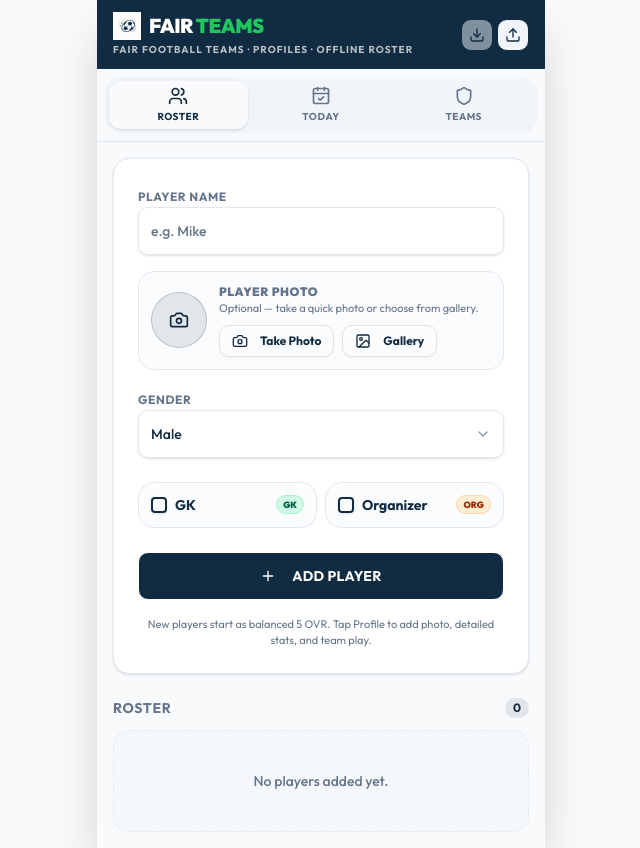
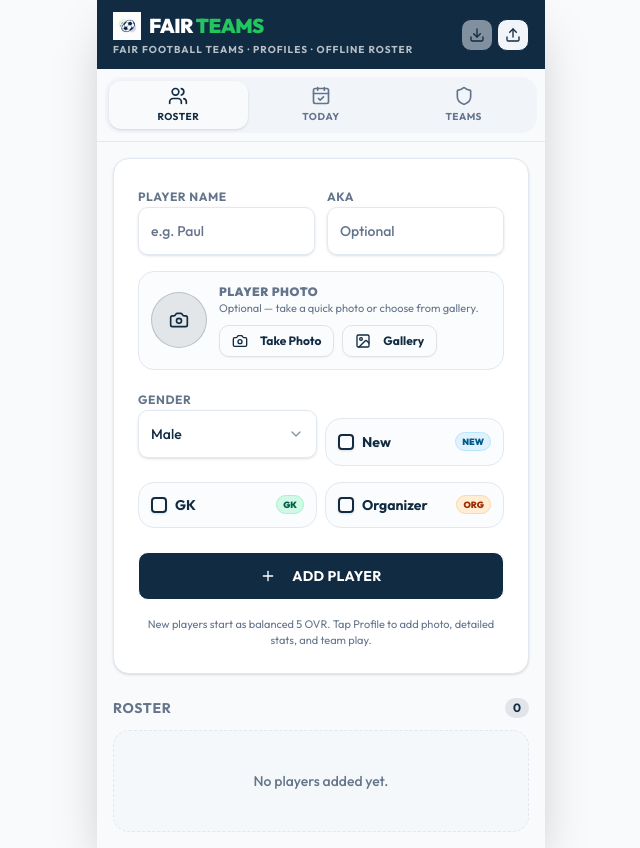
Before and after one commit to parkdy16/fairteams-v35-clean, a React (Vite) app in the folder artifacts/fair-teams/: page / in a window 1280 px wide. Shown: the whole page, without its empty margins (319-959 px from the left). Built offline with nearby package versions, Linux system fonts and the light colour scheme.

Commit message:
V35.3 add AKA and new player flag

```diff
--- a/artifacts/fair-teams/src/components/PlayersTab.tsx
+++ b/artifacts/fair-teams/src/components/PlayersTab.tsx
@@ -74,6 +74,15 @@ function PlayerAvatar({ player, size = "md" }: { player: RoomPlayer; size?: "sm"
 }
 
 
+
+function displayName(player: Pick<RoomPlayer, "name" | "aka">) {
+  const aka = player.aka?.trim();
+  return aka ? `${player.name} (${aka})` : player.name;
+}
+
+function NewBadge() {
+  return <span className="inline-flex items-center rounded-full bg-sky-100 px-1.5 py-0.5 text-[9px] font-black text-sky-800 border border-sky-200">NEW</span>;
+}
 function GKBadge() {
   return <span className="inline-flex items-center rounded-full bg-emerald-100 px-1.5 py-0.5 text-[9px] font-black text-emerald-800 border border-emerald-200">GK</span>;
 }
@@ -164,6 +173,8 @@ function ProfileDialog({ player, onUpdate }: { player: RoomPlayer; onUpdate: (da
             <div className="flex-1 space-y-2">
               <Label className="text-[10px] uppercase font-bold text-muted-foreground tracking-wider">Name</Label>
               <Input value={draft.name} onChange={e => updateDraft({ name: e.target.value })} />
+              <Label className="text-[10px] uppercase font-bold text-muted-foreground tracking-wider">AKA / Nickname</Label>
+              <Input value={draft.aka || ""} placeholder="Optional" onChange={e => updateDraft({ aka: e.target.value })} />
               <div className="flex flex-wrap gap-2">
                 <Button type="button" variant="outline" size="sm" className="text-xs" onClick={() => photoCameraInput.current?.click()}>
                   <Camera className="w-3.5 h-3.5 mr-1" /> Take Photo
@@ -215,10 +226,20 @@ function ProfileDialog({ player, onUpdate }: { player: RoomPlayer; onUpdate: (da
                 </SelectContent>
               </Select>
             </div>
-            <div className="rounded-xl bg-primary text-primary-foreground p-3 flex flex-col justify-center">
+            <label className="flex items-center gap-2 rounded-xl border border-border bg-muted/30 px-3 py-3 cursor-pointer self-end min-h-12">
+              <Checkbox
+                checked={!!draft.isNew}
+                onCheckedChange={checked => updateDraft({ isNew: checked === true })}
+                className="w-4 h-4 rounded border-2"
+              />
+              <span className="text-sm font-bold flex-1">New</span>
+              <NewBadge />
+            </label>
+          </div>
+
+          <div className="rounded-xl bg-primary text-primary-foreground p-3 flex items-center justify-between">
             <span className="text-[10px] uppercase font-bold opacity-70">Overall</span>
             <span className="text-3xl font-black leading-none">{overall}</span>
-            </div>
           </div>
 
           <div className="grid grid-cols-2 gap-2">
@@ -273,7 +294,9 @@ function OverallBadge({ player }: { player: RoomPlayer }) {
 
 export function PlayersTab({ players, setPlayers }: { players: RoomPlayer[]; setPlayers: (players: RoomPlayer[]) => void }) {
   const [name, setName] = useState("");
+  const [aka, setAka] = useState("");
   const [gender, setGender] = useState<Gender>("male");
+  const [isNew, setIsNew] = useState(false);
   const [isGoalkeeper, setIsGoalkeeper] = useState(false);
   const [isOrganizer, setIsOrganizer] = useState(false);
   const [addPhoto, setAddPhoto] = useState<string | undefined>(undefined);
@@ -298,6 +321,7 @@ export function PlayersTab({ players, setPlayers }: { players: RoomPlayer[]; set
         id: createPlayerId(),
         roomId: 1,
         name: name.trim(),
+        aka: aka.trim() || undefined,
         gender,
         skill: 5,
         attack: 5,
@@ -310,18 +334,21 @@ export function PlayersTab({ players, setPlayers }: { players: RoomPlayer[]; set
         profilePhoto: addPhoto,
         isGoalkeeper,
         isOrganizer,
+        isNew,
         attending: false,
         createdAt: new Date().toISOString(),
       }),
     ]);
     setName("");
+    setAka("");
+    setIsNew(false);
     setIsGoalkeeper(false);
     setIsOrganizer(false);
     setAddPhoto(undefined);
   };
 
   const filtered = search.trim()
-    ? players.filter(p => p.name.toLowerCase().includes(search.toLowerCase()))
+    ? players.filter(p => displayName(p).toLowerCase().includes(search.toLowerCase()))
     : players;
 
   return (
@@ -329,16 +356,29 @@ export function PlayersTab({ players, setPlayers }: { players: RoomPlayer[]; set
       <Card className="border-border shadow-sm">
         <CardContent className="pt-6">
           <form onSubmit={handleAdd} className="flex flex-col gap-4">
+            <div className="grid grid-cols-1 sm:grid-cols-2 gap-3">
               <div className="space-y-2">
                 <Label htmlFor="name" className="text-xs uppercase font-bold text-muted-foreground tracking-wider">Player Name</Label>
                 <Input
                   id="name"
-                placeholder="e.g. Mike"
+                  placeholder="e.g. Paul"
                   value={name}
                   onChange={e => setName(e.target.value)}
                   className="h-12 font-medium"
                   data-testid="input-player-name"
                 />
+              </div>
+              <div className="space-y-2">
+                <Label htmlFor="aka" className="text-xs uppercase font-bold text-muted-foreground tracking-wider">AKA</Label>
+                <Input
+                  id="aka"
+                  placeholder="Optional"
+                  value={aka}
+                  onChange={e => setAka(e.target.value)}
+                  className="h-12 font-medium"
+                  data-testid="input-player-aka"
+                />
+              </div>
             </div>
 
             <div className="flex items-center gap-3 rounded-xl border border-border bg-muted/30 p-3">
@@ -389,6 +429,7 @@ export function PlayersTab({ players, setPlayers }: { players: RoomPlayer[]; set
               </div>
             </div>
 
+            <div className="grid grid-cols-2 gap-2 items-end">
               <div className="space-y-2">
                 <Label htmlFor="gender" className="text-xs uppercase font-bold text-muted-foreground tracking-wider">Gender</Label>
                 <Select value={gender} onValueChange={v => setGender(v as Gender)}>
@@ -401,6 +442,17 @@ export function PlayersTab({ players, setPlayers }: { players: RoomPlayer[]; set
                     <SelectItem value="other">Other</SelectItem>
                   </SelectContent>
                 </Select>
+              </div>
+              <label className="flex items-center gap-2 rounded-xl border border-border bg-muted/30 px-3 h-12 cursor-pointer">
+                <Checkbox
+                  checked={isNew}
+                  onCheckedChange={checked => setIsNew(checked === true)}
+                  className="w-4 h-4 rounded border-2"
+                  data-testid="checkbox-new-player"
+                />
+                <span className="text-sm font-bold flex-1">New</span>
+                <NewBadge />
+              </label>
             </div>
 
             <div className="grid grid-cols-2 gap-2">
@@ -479,8 +531,9 @@ export function PlayersTab({ players, setPlayers }: { players: RoomPlayer[]; set
                 <div className="flex items-center gap-3">
                   <PlayerAvatar player={player} size="xl" />
                   <div className="min-w-0 flex-1">
-                    <div className="font-black leading-tight text-base break-words">{player.name}</div>
+                    <div className="font-black leading-tight text-base break-words">{displayName(player)}</div>
                     <div className="mt-1 flex flex-wrap gap-1 min-h-5">
+                      {player.isNew && <NewBadge />}
                       {player.isGoalkeeper && <GKBadge />}
                       {player.isOrganizer && <ORGBadge />}
                     </div>
@@ -503,7 +556,7 @@ export function PlayersTab({ players, setPlayers }: { players: RoomPlayer[]; set
                     <AlertDialogContent className="max-w-xs rounded-xl">
                       <AlertDialogHeader>
                         <AlertDialogTitle>Remove Player?</AlertDialogTitle>
-                        <AlertDialogDescription>This will permanently delete {player.name} from the roster.</AlertDialogDescription>
+                        <AlertDialogDescription>This will permanently delete {displayName(player)} from the roster.</AlertDialogDescription>
                       </AlertDialogHeader>
                       <AlertDialogFooter>
                         <AlertDialogCancel>Cancel</AlertDialogCancel>
--- a/artifacts/fair-teams/src/components/TeamsTab.tsx
+++ b/artifacts/fair-teams/src/components/TeamsTab.tsx
@@ -27,6 +27,15 @@ function GKBadge() {
 
 function ORGBadge() {
   return <span className="inline-flex items-center rounded-full bg-orange-100 px-1.5 py-0.5 text-[9px] font-black text-orange-800 border border-orange-200">ORG</span>;
+}
+
+function NewBadge() {
+  return <span className="inline-flex items-center rounded-full bg-sky-100 px-1.5 py-0.5 text-[9px] font-black text-sky-800 border border-sky-200">NEW</span>;
+}
+
+function displayName(player: Pick<Player, "name" | "aka">) {
+  const aka = player.aka?.trim();
+  return aka ? `${player.name} (${aka})` : player.name;
 }
 
 function GenderBadge({ gender }: { gender?: string }) {
@@ -83,9 +92,9 @@ interface SwapSelection { playerId: string; fromTeamId: string; }
 
 function toLocalPlayer(p: RoomPlayer): Player {
   return {
-    id: p.id, name: p.name, gender: p.gender as Player["gender"], skill: p.skill,
+    id: p.id, name: p.name, aka: p.aka, gender: p.gender as Player["gender"], skill: p.skill,
     attack: p.attack, defense: p.defense, speed: p.speed, passing: p.passing, stamina: p.stamina, physical: p.physical,
-    teamPlay: p.teamPlay, profilePhoto: p.profilePhoto, isGoalkeeper: p.isGoalkeeper, isOrganizer: p.isOrganizer,
+    teamPlay: p.teamPlay, profilePhoto: p.profilePhoto, isGoalkeeper: p.isGoalkeeper, isOrganizer: p.isOrganizer, isNew: p.isNew,
   };
 }
 
@@ -235,7 +244,7 @@ async function exportTeamsAsJpg(teams: Team[], fieldSize: FieldSize) {
       team.players.forEach(player => {
         ctx.fillStyle = "#102A43";
         ctx.font = `800 16px -apple-system, BlinkMacSystemFont, "Segoe UI", sans-serif`;
-        ctx.fillText(player.name, playerX, playerY);
+        ctx.fillText(displayName(player), playerX, playerY);
 
         let badgeX = badgeRight;
         const badgeY = playerY - 13;
@@ -437,7 +446,7 @@ export function TeamsTab({ players }: { players: RoomPlayer[] }) {
         <div className="bg-primary/10 border border-primary/30 rounded-xl px-3 py-2 flex items-center gap-2">
           <ArrowLeftRight className="w-3.5 h-3.5 text-primary shrink-0" />
           <p className="text-xs font-semibold text-primary flex-1">
-            Moving <span className="font-black">{teams.flatMap(t => t.players).find(p => p.id === swap.playerId)?.name}</span> — tap a team to move there
+            Moving <span className="font-black">{displayName(teams.flatMap(t => t.players).find(p => p.id === swap.playerId) || { name: "player" })}</span> — tap a team to move there
           </p>
           <button className="text-[10px] text-muted-foreground underline shrink-0" onClick={() => setSwap(null)} data-testid="button-cancel-swap">Cancel</button>
         </div>
@@ -560,9 +569,10 @@ export function TeamsTab({ players }: { players: RoomPlayer[] }) {
                         >
                           <ArrowLeftRight className="w-2.5 h-2.5 shrink-0" style={{ color: isSelected ? col.hex : "transparent" }} />
                           <div className="min-w-0 flex-1">
-                            <div className="font-bold text-xs truncate">{player.name}</div>
-                            {(player.isGoalkeeper || player.isOrganizer) && (
+                            <div className="font-bold text-xs truncate">{displayName(player)}</div>
+                            {(player.isNew || player.isGoalkeeper || player.isOrganizer) && (
                               <div className="mt-0.5 flex flex-wrap gap-1">
+                                {player.isNew && <NewBadge />}
                                 {player.isGoalkeeper && <GKBadge />}
                                 {player.isOrganizer && <ORGBadge />}
                               </div>
--- a/artifacts/fair-teams/src/components/TodayTab.tsx
+++ b/artifacts/fair-teams/src/components/TodayTab.tsx
@@ -5,6 +5,15 @@ import { Checkbox } from "@/components/ui/checkbox";
 import { Input } from "@/components/ui/input";
 import { Search, X } from "lucide-react";
 
+
+function displayName(player: Pick<RoomPlayer, "name" | "aka">) {
+  const aka = player.aka?.trim();
+  return aka ? `${player.name} (${aka})` : player.name;
+}
+
+function NewBadge() {
+  return <span className="inline-flex items-center rounded-full bg-sky-100 px-1.5 py-0.5 text-[9px] font-black text-sky-800 border border-sky-200">NEW</span>;
+}
 function GKBadge() {
   return <span className="inline-flex items-center rounded-full bg-emerald-100 px-1.5 py-0.5 text-[9px] font-black text-emerald-800 border border-emerald-200">GK</span>;
 }
@@ -18,7 +27,7 @@ export function TodayTab({ players, setPlayers }: { players: RoomPlayer[]; setPl
 
   const sorted = [...players].sort((a, b) => a.name.localeCompare(b.name));
   const filtered = search.trim()
-    ? sorted.filter(p => p.name.toLowerCase().includes(search.toLowerCase()))
+    ? sorted.filter(p => displayName(p).toLowerCase().includes(search.toLowerCase()))
     : sorted;
 
   const selectedCount = players.filter(p => p.attending).length;
@@ -90,10 +99,10 @@ export function TodayTab({ players, setPlayers }: { players: RoomPlayer[]; setPl
                 data-testid={`attendance-check-${player.id}`}
               />
               <div className="flex flex-col min-w-0 flex-1">
-                <div className={`font-bold text-xs truncate leading-tight ${player.attending ? "text-primary" : "text-foreground"}`}>{player.name}</div>
-                {(player.isGoalkeeper || player.isOrganizer) && (
+                <div className={`font-bold text-xs truncate leading-tight ${player.attending ? "text-primary" : "text-foreground"}`}>{displayName(player)}</div>
+                {(player.isNew || player.isGoalkeeper || player.isOrganizer) && (
                   <div className="mt-0.5 flex flex-wrap gap-1">
-                    {player.isGoalkeeper && <GKBadge />}
+                    {player.isNew && <NewBadge />}{player.isGoalkeeper && <GKBadge />}
                     {player.isOrganizer && <ORGBadge />}
                   </div>
                 )}
--- a/artifacts/fair-teams/src/lib/localRoster.ts
+++ b/artifacts/fair-teams/src/lib/localRoster.ts
@@ -4,6 +4,7 @@ export interface RoomPlayer {
   id: string;
   roomId: number;
   name: string;
+  aka?: string;
   gender: Gender;
   skill: number;       // computed overall 0-10
   attack: number;      // 1-10
@@ -16,6 +17,7 @@ export interface RoomPlayer {
   profilePhoto?: string;
   isGoalkeeper?: boolean;
   isOrganizer?: boolean;
+  isNew?: boolean;
   attending: boolean;
   createdAt: string;
 }
@@ -57,6 +59,7 @@ export function normalizePlayer(player: Partial<RoomPlayer> & { name?: string },
     id: player.id || createLocalPlayerId(),
     roomId: 1,
     name: (player.name || `Player ${index + 1}`).trim(),
+    aka: typeof player.aka === "string" && player.aka.trim() ? player.aka.trim() : undefined,
     gender: player.gender === "female" || player.gender === "other" ? player.gender : "male",
     skill: baseSkill,
     attack: clamp(player.attack, 1, 10, baseSkill || 5),
@@ -69,6 +72,7 @@ export function normalizePlayer(player: Partial<RoomPlayer> & { name?: string },
     profilePhoto: typeof player.profilePhoto === "string" ? player.profilePhoto : undefined,
     isGoalkeeper: Boolean(player.isGoalkeeper ?? false),
     isOrganizer: Boolean(player.isOrganizer ?? false),
+    isNew: Boolean(player.isNew ?? false),
     attending: Boolean(player.attending ?? false),
     createdAt: player.createdAt || new Date().toISOString(),
   };
@@ -103,8 +107,8 @@ export function escapeCsv(value: unknown) {
 }
 
 export function playersToCsv(players: RoomPlayer[]) {
-  const headers = ["name", "gender", "overall", "attack", "defense", "speed", "passing", "stamina", "strength", "teamPlay", "isGoalkeeper", "isOrganizer", "attending"];
-  const rows = players.map(p => [p.name, p.gender, p.skill, p.attack, p.defense, p.speed, p.passing, p.stamina, p.physical, p.teamPlay, p.isGoalkeeper ? "yes" : "no", p.isOrganizer ? "yes" : "no", p.attending ? "yes" : "no"]);
+  const headers = ["name", "aka", "gender", "overall", "attack", "defense", "speed", "passing", "stamina", "strength", "teamPlay", "isGoalkeeper", "isOrganizer", "isNew", "attending"];
+  const rows = players.map(p => [p.name, p.aka || "", p.gender, p.skill, p.attack, p.defense, p.speed, p.passing, p.stamina, p.physical, p.teamPlay, p.isGoalkeeper ? "yes" : "no", p.isOrganizer ? "yes" : "no", p.isNew ? "yes" : "no", p.attending ? "yes" : "no"]);
   return [headers, ...rows].map(row => row.map(escapeCsv).join(",")).join("\n");
 }
 
@@ -151,6 +155,7 @@ export function csvToPlayers(csvText: string): RoomPlayer[] {
     const skill = Number(get("overall") || get("skill") || 5);
     return normalizePlayer({
       name: get("name") || cells[0],
+      aka: get("aka") || get("nickname"),
       gender: get("gender") as Gender,
       skill,
       attack: Number(get("attack") || skill),
@@ -162,6 +167,7 @@ export function csvToPlayers(csvText: string): RoomPlayer[] {
       teamPlay: Number(get("teamplay") || get("teamPlay") || get("weakfoot") || get("weakFoot") || 2),
       isGoalkeeper: parseBoolean(get("isgoalkeeper") || get("goalkeeper") || get("gk")),
       isOrganizer: parseBoolean(get("isorganizer") || get("organizer") || get("org")),
+      isNew: parseBoolean(get("isnew") || get("new")),
       attending: parseBoolean(get("attending")),
     }, index);
   }).filter(p => p.name);
--- a/artifacts/fair-teams/src/lib/types.ts
+++ b/artifacts/fair-teams/src/lib/types.ts
@@ -3,6 +3,7 @@ export type Gender = "male" | "female" | "other";
 export interface Player {
   id: string;
   name: string;
+  aka?: string;
   gender: Gender;
   skill: number;    // computed overall 0-10
   attack: number;   // 1-10
@@ -15,6 +16,7 @@ export interface Player {
   profilePhoto?: string;
   isGoalkeeper?: boolean;
   isOrganizer?: boolean;
+  isNew?: boolean;
 }
 
 export type AttendanceMap = Record<string, boolean>;
```
Lines whose indentation alone changed are shown as unchanged.
